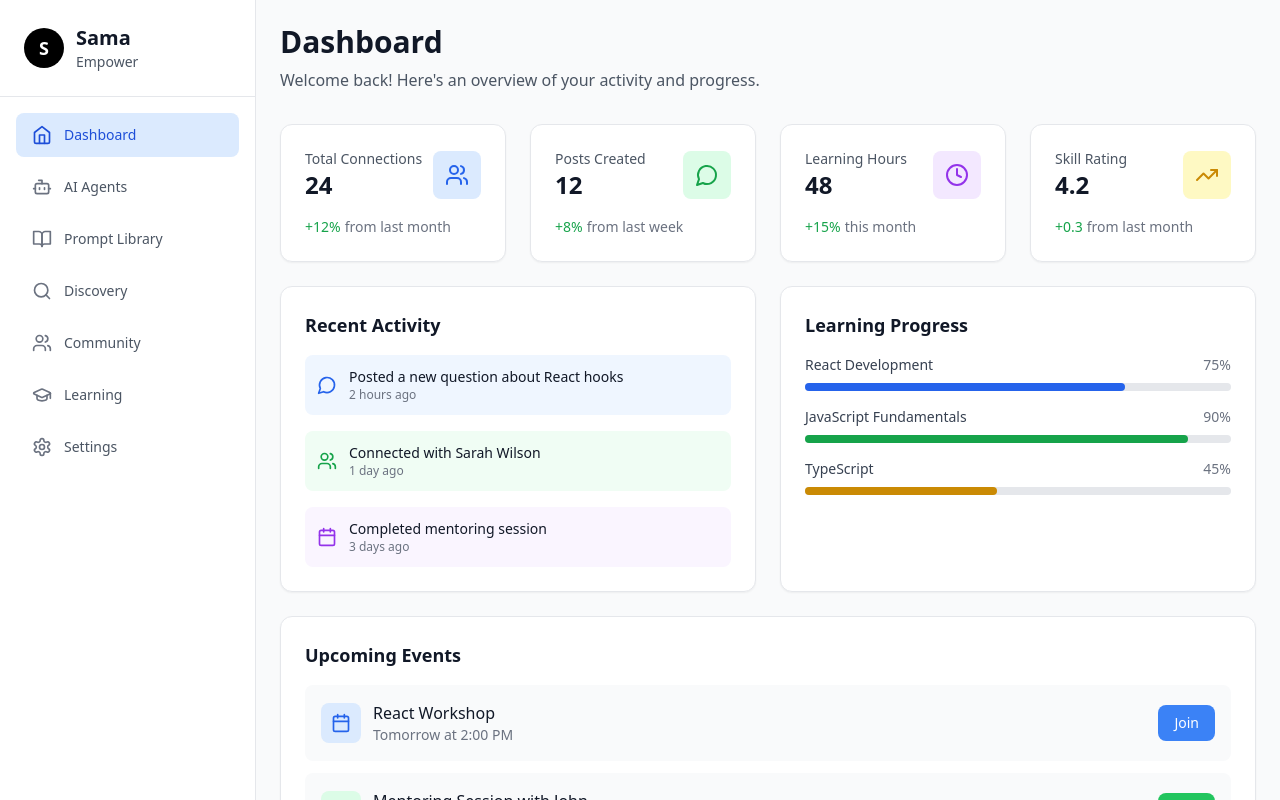
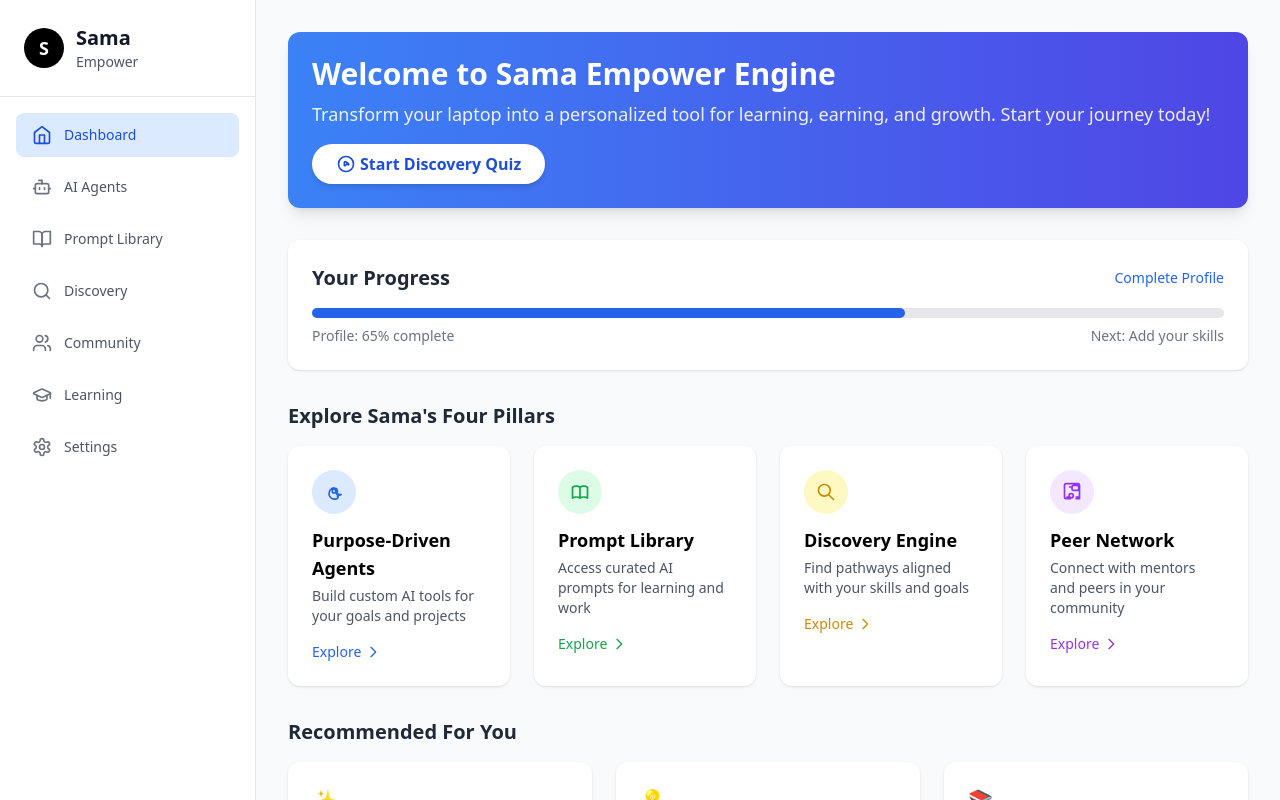
Before and after one commit to AnshulBuxy/Community_board, a React (Vite) app: page / in a window 1280 px wide. Built offline with nearby package versions, Linux system fonts and the light colour scheme.

Commit message:
Update DashboardSection.tsx

```diff
--- a/src/components/DashboardSection.tsx
+++ b/src/components/DashboardSection.tsx
@@ -1,186 +1,155 @@
 import React from 'react';
-import { BarChart3, Users, MessageCircle, TrendingUp, Calendar, Clock } from 'lucide-react';
 
-const DashboardSection: React.FC = () => {
+// Icons specific to the Dashboard component
+const PlayCircleIcon = () => (
+  <svg className="w-5 h-5 mr-1" fill="none" stroke="currentColor" viewBox="0 0 24 24" xmlns="http://www.w3.org/2000/svg"><path strokeLinecap="round" strokeLinejoin="round" strokeWidth="2" d="M14.752 11.168l-3.197 2.132A1 1 0 0110 13.82V10.18a1 1 0 011.555-.832l3.197 2.132a1 1 0 010 1.664z"></path><path strokeLinecap="round" strokeLinejoin="round" strokeWidth="2" d="M21 12a9 9 0 11-18 0 9 9 0 0118 0z"></path></svg>
+);
+const ChevronRightIcon = () => (
+  <svg className="w-4 h-4 ml-1" fill="none" stroke="currentColor" viewBox="0 0 24 24" xmlns="http://www.w3.org/2000/svg"><path strokeLinecap="round" strokeLinejoin="round" strokeWidth="2" d="M9 5l7 7-7 7"></path></svg>
+);
+
+// Placeholder icons for the "Explore Sama's Four Pillars" section (assuming they're also used elsewhere in App.js nav)
+// In a true multi-file setup, you'd import these from a common Icons.js or redefine them here if exclusive.
+const AIAgentsIcon = () => (
+  <svg className="w-5 h-5" fill="none" stroke="currentColor" viewBox="0 0 24 24" xmlns="http://www.w3.org/2000/svg"><path strokeLinecap="round" strokeLinejoin="round" strokeWidth="2" d="M19.428 15.428a2 2 0 00-1.022-.547l-2.007-.456a1 1 0 11-.662-1.822l.46-1.503L15.346 8.35a2 2 0 00-1.488-.868l-2.052-.338c-.147-.024-.297-.035-.45-.035C8.901 7.45 6 10.352 6 14c0 3.647 2.901 6.55 6.55 6.55c.153 0 .303-.011.45-.035l2.052-.338a2 2 0 001.488-.868l.46-1.503a1 1 0 11.662-1.822l2.007-.456a2 2 0 001.022-.547zM10 10a1 1 0 011-1h2a1 1 0 011 1v2a1 1 0 01-1 1h-2a1 1 0 01-1-1v-2z"></path></svg>
+);
+const PromptLibraryIcon = () => (
+  <svg className="w-5 h-5" fill="none" stroke="currentColor" viewBox="0 0 24 24" xmlns="http://www.w3.org/2000/svg"><path strokeLinecap="round" strokeLinejoin="round" strokeWidth="2" d="M12 6.253v13m0-13C10.832 5.477 9.246 5 7.5 5S4.168 5.477 3 6.253v13C4.168 18.477 5.754 18 7.5 18s3.332.477 4.5 1.253m0-13C13.168 5.477 14.754 5 16.5 5c1.746 0 3.332.477 4.5 1.253v13C19.832 18.477 18.246 18 16.5 18c-1.746 0-3.332.477-4.5 1.253"></path></svg>
+);
+const DiscoveryIcon = () => (
+  <svg className="w-5 h-5" fill="none" stroke="currentColor" viewBox="0 0 24 24" xmlns="http://www.w3.org/2000/svg"><path strokeLinecap="round" strokeLinejoin="round" strokeWidth="2" d="M21 21l-6-6m2-5a7 7 0 11-14 0 7 7 0 0114 0z"></path></svg>
+);
+const CommunityIcon = () => (
+  <svg className="w-5 h-5" fill="none" stroke="currentColor" viewBox="0 0 24 24" xmlns="http://www.w3.org/2000/svg"><path strokeLinecap="round" strokeLinejoin="round" strokeWidth="2" d="M17 20h2a2 2 0 002-2V4a2 2 0 00-2-2H5a2 2 0 00-2 2v14a2 2 0 002 2h2m10-2h4v2h-4m-7-2h-4v2h4m3.5-3.5a2.5 2.5 0 11-5 0 2.5 2.5 0 015 0zM12 6H9m3 0a2 2 0 012-2h4a2 2 0 012 2v2a2 2 0 01-2 2h-4a2 2 0 01-2-2V6z"></path></svg>
+);
+
+function Dashboard() {
   return (
-    <div className="p-6 space-y-6">
-      {/* Header */}
-      <div className="mb-8">
-        <h1 className="text-3xl font-bold text-gray-900 mb-2">Dashboard</h1>
-        <p className="text-gray-600">Welcome back! Here's an overview of your activity and progress.</p>
+    <div className="p-6 md:p-8 space-y-8">
+      {/* Welcome Section */}
+      <div className="bg-gradient-to-r from-blue-500 to-indigo-600 text-white p-6 rounded-xl shadow-lg">
+        <h2 className="text-3xl font-bold mb-2">Welcome to Sama Empower Engine</h2>
+        <p className="text-lg opacity-90 mb-4">Transform your laptop into a personalized tool for learning, earning, and growth. Start your journey today!</p>
+        <button className="bg-white text-blue-700 font-bold py-2 px-6 rounded-full shadow-md hover:bg-blue-100 transition duration-300 ease-in-out flex items-center">
+          <PlayCircleIcon /> Start Discovery Quiz
+        </button>
       </div>
 
-      {/* Stats Cards */}
-      <div className="grid grid-cols-1 md:grid-cols-2 lg:grid-cols-4 gap-6">
-        <div className="bg-white rounded-xl shadow-sm border border-gray-200 p-6">
-          <div className="flex items-center justify-between">
-            <div>
-              <p className="text-sm font-medium text-gray-600">Total Connections</p>
-              <p className="text-2xl font-bold text-gray-900">24</p>
+      {/* Your Progress Section */}
+      <div className="bg-white p-6 rounded-xl shadow">
+        <div className="flex justify-between items-center mb-4">
+          <h3 className="text-xl font-semibold text-gray-800">Your Progress</h3>
+          <span className="text-blue-600 text-sm font-medium cursor-pointer">Complete Profile</span>
         </div>
-            <div className="w-12 h-12 bg-blue-100 rounded-lg flex items-center justify-center">
-              <Users className="h-6 w-6 text-blue-600" />
+        <div className="w-full bg-gray-200 rounded-full h-2.5 dark:bg-gray-700 mb-2">
+          <div className="bg-blue-600 h-2.5 rounded-full" style={{ width: '65%' }}></div>
         </div>
-          </div>
-          <div className="mt-4 flex items-center text-sm">
-            <span className="text-green-600 font-medium">+12%</span>
-            <span className="text-gray-500 ml-1">from last month</span>
+        <div className="flex justify-between text-sm text-gray-500">
+          <span>Profile: 65% complete</span>
+          <span>Next: Add your skills</span>
         </div>
       </div>
 
-        <div className="bg-white rounded-xl shadow-sm border border-gray-200 p-6">
-          <div className="flex items-center justify-between">
+      {/* Explore Sama's Four Pillars Section */}
       <div>
-              <p className="text-sm font-medium text-gray-600">Posts Created</p>
-              <p className="text-2xl font-bold text-gray-900">12</p>
+        <h3 className="text-xl font-semibold text-gray-800 mb-4">Explore Sama's Four Pillars</h3>
+        <div className="grid grid-cols-1 md:grid-cols-2 lg:grid-cols-4 gap-6">
+          {/* Pillar Card 1: Purpose-Driven Agents */}
+          <div className="bg-white p-6 rounded-xl shadow flex flex-col items-start">
+            <div className="p-3 bg-blue-100 text-blue-600 rounded-full mb-3">
+              <AIAgentsIcon /> {/* Reusing the AI Agents icon for illustration */}
             </div>
-            <div className="w-12 h-12 bg-green-100 rounded-lg flex items-center justify-center">
-              <MessageCircle className="h-6 w-6 text-green-600" />
-            </div>
-          </div>
-          <div className="mt-4 flex items-center text-sm">
-            <span className="text-green-600 font-medium">+8%</span>
-            <span className="text-gray-500 ml-1">from last week</span>
-          </div>
+            <h4 className="font-bold text-lg mb-1">Purpose-Driven Agents</h4>
+            <p className="text-sm text-gray-600 mb-4">Build custom AI tools for your goals and projects</p>
+            <a href="#" className="text-blue-600 text-sm font-medium flex items-center hover:underline">
+              Explore <ChevronRightIcon />
+            </a>
           </div>
 
-        <div className="bg-white rounded-xl shadow-sm border border-gray-200 p-6">
-          <div className="flex items-center justify-between">
-            <div>
-              <p className="text-sm font-medium text-gray-600">Learning Hours</p>
-              <p className="text-2xl font-bold text-gray-900">48</p>
+          {/* Pillar Card 2: Prompt Library */}
+          <div className="bg-white p-6 rounded-xl shadow flex flex-col items-start">
+            <div className="p-3 bg-green-100 text-green-600 rounded-full mb-3">
+              <PromptLibraryIcon />
             </div>
-            <div className="w-12 h-12 bg-purple-100 rounded-lg flex items-center justify-center">
-              <Clock className="h-6 w-6 text-purple-600" />
-            </div>
-          </div>
-          <div className="mt-4 flex items-center text-sm">
-            <span className="text-green-600 font-medium">+15%</span>
-            <span className="text-gray-500 ml-1">this month</span>
-          </div>
+            <h4 className="font-bold text-lg mb-1">Prompt Library</h4>
+            <p className="text-sm text-gray-600 mb-4">Access curated AI prompts for learning and work</p>
+            <a href="#" className="text-green-600 text-sm font-medium flex items-center hover:underline">
+              Explore <ChevronRightIcon />
+            </a>
           </div>
 
-        <div className="bg-white rounded-xl shadow-sm border border-gray-200 p-6">
-          <div className="flex items-center justify-between">
-            <div>
-              <p className="text-sm font-medium text-gray-600">Skill Rating</p>
-              <p className="text-2xl font-bold text-gray-900">4.2</p>
+          {/* Pillar Card 3: Discovery Engine */}
+          <div className="bg-white p-6 rounded-xl shadow flex flex-col items-start">
+            <div className="p-3 bg-yellow-100 text-yellow-600 rounded-full mb-3">
+              <DiscoveryIcon />
             </div>
-            <div className="w-12 h-12 bg-yellow-100 rounded-lg flex items-center justify-center">
-              <TrendingUp className="h-6 w-6 text-yellow-600" />
+            <h4 className="font-bold text-lg mb-1">Discovery Engine</h4>
+            <p className="text-sm text-gray-600 mb-4">Find pathways aligned with your skills and goals</p>
+            <a href="#" className="text-yellow-600 text-sm font-medium flex items-center hover:underline">
+              Explore <ChevronRightIcon />
+            </a>
           </div>
+
+          {/* Pillar Card 4: Peer Network */}
+          <div className="bg-white p-6 rounded-xl shadow flex flex-col items-start">
+            <div className="p-3 bg-purple-100 text-purple-600 rounded-full mb-3">
+              <CommunityIcon />
             </div>
-          <div className="mt-4 flex items-center text-sm">
-            <span className="text-green-600 font-medium">+0.3</span>
-            <span className="text-gray-500 ml-1">from last month</span>
+            <h4 className="font-bold text-lg mb-1">Peer Network</h4>
+            <p className="text-sm text-gray-600 mb-4">Connect with mentors and peers in your community</p>
+            <a href="#" className="text-purple-600 text-sm font-medium flex items-center hover:underline">
+              Explore <ChevronRightIcon />
+            </a>
           </div>
         </div>
       </div>
 
-      {/* Recent Activity */}
-      <div className="grid grid-cols-1 lg:grid-cols-2 gap-6">
-        <div className="bg-white rounded-xl shadow-sm border border-gray-200 p-6">
-          <h3 className="text-lg font-semibold text-gray-900 mb-4">Recent Activity</h3>
-          <div className="space-y-4">
-            <div className="flex items-center gap-3 p-3 bg-blue-50 rounded-lg">
-              <MessageCircle className="h-5 w-5 text-blue-600" />
+      {/* Recommended For You Section */}
       <div>
-                <p className="text-sm font-medium text-gray-900">Posted a new question about React hooks</p>
-                <p className="text-xs text-gray-500">2 hours ago</p>
+        <h3 className="text-xl font-semibold text-gray-800 mb-4">Recommended For You</h3>
+        <div className="grid grid-cols-1 md:grid-cols-2 lg:grid-cols-3 gap-6">
+          {/* Recommendation Card 1: Create Your First AI Agent */}
+          <div className="bg-white p-6 rounded-xl shadow flex flex-col items-start">
+            <div className="text-xl mb-2">✨</div>
+            <h4 className="font-bold text-lg mb-1">Create Your First AI Agent</h4>
+            <p className="text-sm text-gray-600 mb-3">Learn how to build a custom AI Assistant for your specific needs.</p>
+            <div className="text-xs text-gray-500 mb-4">
+              <span>Tutorial • 10 min</span>
             </div>
-            </div>
-
-            <div className="flex items-center gap-3 p-3 bg-green-50 rounded-lg">
-              <Users className="h-5 w-5 text-green-600" />
-              <div>
-                <p className="text-sm font-medium text-gray-900">Connected with Sarah Wilson</p>
-                <p className="text-xs text-gray-500">1 day ago</p>
-              </div>
-            </div>
-
-            <div className="flex items-center gap-3 p-3 bg-purple-50 rounded-lg">
-              <Calendar className="h-5 w-5 text-purple-600" />
-              <div>
-                <p className="text-sm font-medium text-gray-900">Completed mentoring session</p>
-                <p className="text-xs text-gray-500">3 days ago</p>
-              </div>
-            </div>
-          </div>
-        </div>
-
-        <div className="bg-white rounded-xl shadow-sm border border-gray-200 p-6">
-          <h3 className="text-lg font-semibold text-gray-900 mb-4">Learning Progress</h3>
-          <div className="space-y-4">
-            <div>
-              <div className="flex justify-between items-center mb-2">
-                <span className="text-sm font-medium text-gray-700">React Development</span>
-                <span className="text-sm text-gray-500">75%</span>
-              </div>
-              <div className="w-full bg-gray-200 rounded-full h-2">
-                <div className="bg-blue-600 h-2 rounded-full" style={{ width: '75%' }}></div>
-              </div>
-            </div>
-
-            <div>
-              <div className="flex justify-between items-center mb-2">
-                <span className="text-sm font-medium text-gray-700">JavaScript Fundamentals</span>
-                <span className="text-sm text-gray-500">90%</span>
-              </div>
-              <div className="w-full bg-gray-200 rounded-full h-2">
-                <div className="bg-green-600 h-2 rounded-full" style={{ width: '90%' }}></div>
-              </div>
-            </div>
-
-            <div>
-              <div className="flex justify-between items-center mb-2">
-                <span className="text-sm font-medium text-gray-700">TypeScript</span>
-                <span className="text-sm text-gray-500">45%</span>
-              </div>
-              <div className="w-full bg-gray-200 rounded-full h-2">
-                <div className="bg-yellow-600 h-2 rounded-full" style={{ width: '45%' }}></div>
-              </div>
-            </div>
-          </div>
-        </div>
-      </div>
-
-      {/* Upcoming Events */}
-      <div className="bg-white rounded-xl shadow-sm border border-gray-200 p-6">
-        <h3 className="text-lg font-semibold text-gray-900 mb-4">Upcoming Events</h3>
-        <div className="space-y-3">
-          <div className="flex items-center justify-between p-4 bg-gray-50 rounded-lg">
-            <div className="flex items-center gap-3">
-              <div className="w-10 h-10 bg-blue-100 rounded-lg flex items-center justify-center">
-                <Calendar className="h-5 w-5 text-blue-600" />
-              </div>
-              <div>
-                <p className="font-medium text-gray-900">React Workshop</p>
-                <p className="text-sm text-gray-500">Tomorrow at 2:00 PM</p>
-              </div>
-            </div>
-            <button className="px-4 py-2 bg-blue-500 text-white rounded-lg text-sm font-medium hover:bg-blue-600 transition-colors">
-              Join
+            <button className="bg-blue-500 text-white py-2 px-4 rounded-full text-sm hover:bg-blue-600 transition duration-300">
+              Learn More
             </button>
           </div>
 
-          <div className="flex items-center justify-between p-4 bg-gray-50 rounded-lg">
-            <div className="flex items-center gap-3">
-              <div className="w-10 h-10 bg-green-100 rounded-lg flex items-center justify-center">
-                <Users className="h-5 w-5 text-green-600" />
+          {/* Recommendation Card 2: Freelancing Opportunities */}
+          <div className="bg-white p-6 rounded-xl shadow flex flex-col items-start">
+            <div className="text-xl mb-2">💡</div>
+            <h4 className="font-bold text-lg mb-1">Freelancing Opportunities</h4>
+            <p className="text-sm text-gray-600 mb-3">Discover how to earn income through online freelance platforms.</p>
+            <div className="text-xs text-gray-500 mb-4">
+              <span>Guide • 15 min</span>
             </div>
-              <div>
-                <p className="font-medium text-gray-900">Mentoring Session with John</p>
-                <p className="text-sm text-gray-500">Friday at 10:00 AM</p>
+            <button className="bg-blue-500 text-white py-2 px-4 rounded-full text-sm hover:bg-blue-600 transition duration-300">
+              Learn More
+            </button>
           </div>
+
+          {/* Recommendation Card 3: Digital Marketing Basics */}
+          <div className="bg-white p-6 rounded-xl shadow flex flex-col items-start">
+            <div className="text-xl mb-2">📚</div>
+            <h4 className="font-bold text-lg mb-1">Digital Marketing Basics</h4>
+            <p className="text-sm text-gray-600 mb-3">Learn fundamental skills to market products and services online.</p>
+            <div className="text-xs text-gray-500 mb-4">
+              <span>Course • 3 hrs</span>
             </div>
-            <button className="px-4 py-2 bg-green-500 text-white rounded-lg text-sm font-medium hover:bg-green-600 transition-colors">
-              Join
+            <button className="bg-blue-500 text-white py-2 px-4 rounded-full text-sm hover:bg-blue-600 transition duration-300">
+              Learn More
             </button>
           </div>
         </div>
       </div>
     </div>
   );
-};
+}
 
-export default DashboardSection;
+export default Dashboard;
```
Lines whose indentation alone changed are shown as unchanged.
